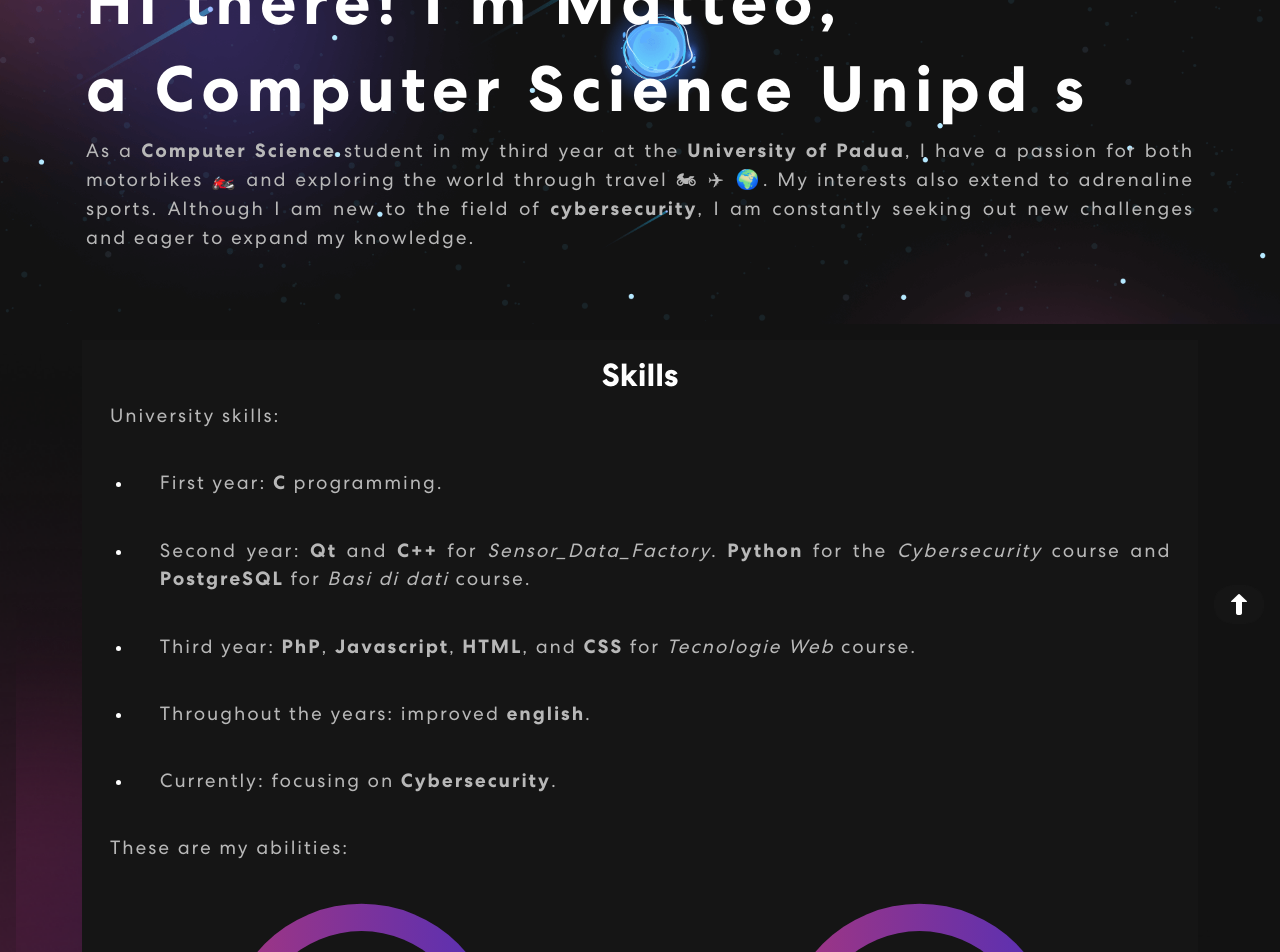
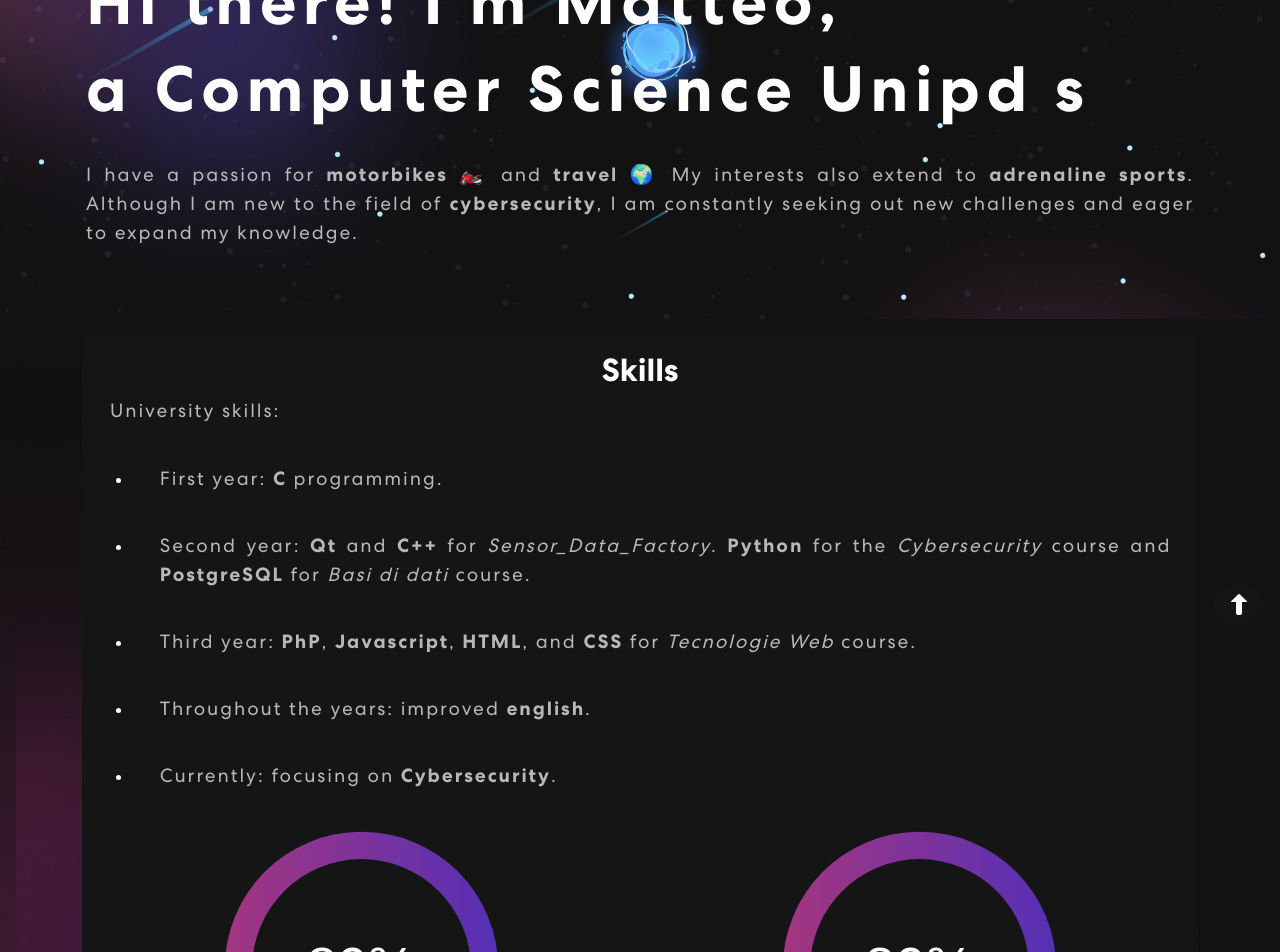
Before and after one commit to tiozzom4tteo/Portfolio, a React (Create React App) app: page / in a window 1280 px wide. Shown: the part 160-1112 px from the top of the page. Built offline with nearby package versions, Linux system fonts and the light colour scheme.

Commit message:
change banner, project and footer writing

```diff
--- a/src/components/Banner.js
+++ b/src/components/Banner.js
@@ -73,14 +73,13 @@ export const Banner = () => {
                   <h1>
                     {`Hi there! I'm Matteo, \n`} <br></br> a <span>{text}</span>
                   </h1>
+                  <br></br>
                   <p>
-                    As a <b>Computer Science</b> student in my third year at the
-                    <b> University of Padua</b>, I have a passion for both
-                    motorbikes 🏍️ and exploring the world through travel{" "}
-                    <span> &#x1F3CD;</span> <span>&#x2708; &#x1F30D;</span>. My
-                    interests also extend to adrenaline sports. Although I am
-                    new to the field of <b>cybersecurity</b>, I am constantly
-                    seeking out new challenges and eager to expand my knowledge.
+                    I have a passion for <b>motorbikes</b> 🏍️ and <b>travel</b>{" "}
+                    <span> &#x1F30D;</span> My interests also extend to{" "}
+                    <b>adrenaline sports</b>. Although I am new to the field of{" "}
+                    <b>cybersecurity</b>, I am constantly seeking out new
+                    challenges and eager to expand my knowledge.
                   </p>
                 </div>
               )}
--- a/src/components/Footer.js
+++ b/src/components/Footer.js
@@ -33,7 +33,9 @@ export const Footer = () => {
                 <img src={navIcon3} alt="instagram icon" />
               </a>
             </div>
-            <p>Matteo Tiozzo - 2024. All Rights Reserved</p>
+            <p>
+              Matteo Tiozzo - 2024 <br></br>All Rights Reserved
+            </p>
             <a href="#home">
               <Button id="return" variant="primary">
                 <img id="arrow" src={arrow} />
--- a/src/components/Projects.js
+++ b/src/components/Projects.js
@@ -63,7 +63,6 @@ export const Projects = () => {
                   }
                 >
                   <h2>Projects</h2>
-                  <p>These are some of my University projects</p>
                   <Tab.Container id="projects-tabs" defaultActiveKey="first">
                     <Tab.Content
                       id="slideInUp"
--- a/src/components/Skills.js
+++ b/src/components/Skills.js
@@ -83,7 +83,7 @@ export const Skills = () => {
                   </p>
                 </li>
               </ul>
-              <p>These are my abilities:</p>
+              {/* <p>These are my abilities:</p> */}
               <Carousel
                 responsive={responsive}
                 infinite={true}
```
